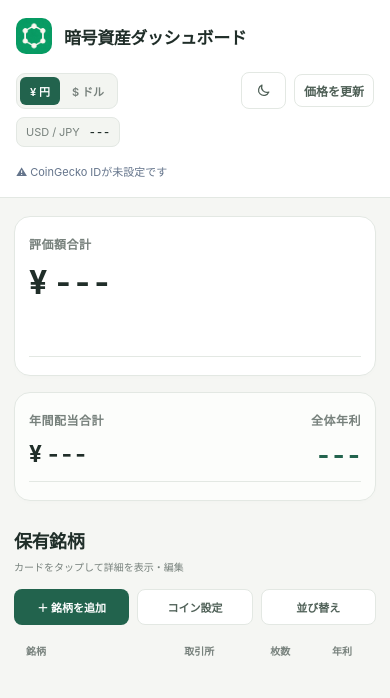
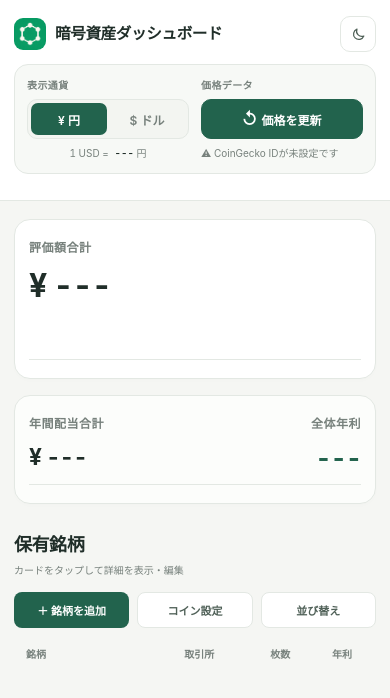
Before and after one commit to sadamaranu/crypto-dashboard, a plain HTML site: page index.html in a window 390 px wide. Drawn offline with Linux system fonts and the light colour scheme.

Commit message:
Group mobile header controls and clarify data status

```diff
--- a/index.html
+++ b/index.html
@@ -17,6 +17,7 @@ catch { document.documentElement.dataset.theme = 'light'; }
   --text-muted: #77817c;
   --accent: #22634d;
   --accent-h: #174c3a;
+  --sync-ok: #22634d;
   --hover-bg: #f7f9f6;
   --edit-ring: #a9c9b8;
   --total-bg: #f0f5f0;
@@ -36,12 +37,22 @@ header {
 header h1 { font-size: 19px; font-weight: 700; letter-spacing: -.025em; }
 .header-right { display: flex; align-items: center; gap: 10px; flex-wrap: wrap; }
 .rate-pill { background: #f3f5f1; border: 1px solid var(--border); border-radius: 8px; padding: 8px 12px; font-size: 11px; color: var(--text-muted); }
-.rate-pill span { color: var(--text); font-weight: 600; margin-left: 6px; }
+.rate-pill #rate-val { color: var(--text); font-weight: 600; margin-left: 6px; }
 .ts { font-size: 11px; color: #64748b; }
 .currency-switch { display: inline-flex; padding: 3px; gap: 2px; border: 1px solid var(--border); border-radius: 9px; background: #f3f5f1; }
 .currency-switch button { border: 0; border-radius: 6px; background: transparent; color: var(--text-muted); padding: 6px 10px; font-family: inherit; font-size: 11px; font-weight: 600; cursor: pointer; white-space: nowrap; }
 .currency-switch button[aria-pressed="true"] { background: var(--accent); color: #fff; }
 .currency-switch button:focus-visible { outline: 3px solid #a9c9b8; outline-offset: 2px; }
+
+.header-controls, .currency-control, .refresh-control { display: contents; }
+.control-label { display: none; }
+.header-right .rate-pill { order: 0; }
+.header-right .currency-switch { order: 1; }
+.header-right #sync-status { order: 2; }
+.header-right #ts { order: 3; }
+.header-right #theme-btn { order: 4; }
+.header-right #refresh-btn { order: 5; }
+.sync-label { color: var(--text-muted); margin-right: 6px; }
 
 /* ── BUTTONS ── */
 .btn {
@@ -233,14 +244,6 @@ tr.data-row.is-hidden td:not(.mob-actions) { opacity: .45; }
 
 /* ── スマホ ── */
 @media (max-width: 640px) {
-  /* Header */
-  header { padding: 10px 12px; gap: 8px; }
-  header h1 { font-size: 13px; }
-  .header-right { gap: 7px; }
-  .rate-pill { font-size: 11px; padding: 3px 8px; }
-  .btn-ghost #refresh-icon { display: none; }
-  #refresh-btn { justify-content: center; padding: 7px 9px; text-align: center; white-space: nowrap; }
-
   /* Summary cards */
   .summary { padding: 10px 12px 4px; gap: 10px; }
   .card { padding: 12px 12px 10px; }
@@ -370,13 +373,6 @@ header { border-bottom: 1px solid var(--border); }
   .card-value { font-size: 34px; }
 }
 @media (max-width: 640px) {
-  header { padding: 18px 16px; gap: 18px; }
-  header h1 { font-size: 17px; }
-  .brand-mark { width: 36px; height: 36px; border-radius: 10px; }
-  .header-right { width: 100%; gap: 8px; }
-  .rate-pill { font-size: 11px; padding: 7px 9px; margin-right: auto; }
-  #sync-status { order: 5; width: 100%; }
-  #sync-status:empty { display: none; }
   .summary { padding: 18px 14px 0; gap: 16px; }
   .card { padding: 18px 14px 12px; border-radius: 16px; }
   .card-value { font-size: 32px; }
@@ -490,15 +486,27 @@ header { border-bottom: 1px solid var(--border); }
 @media (max-width: 640px) {
   .holding-row-annual { column-gap: 10px; }
 }
+/* Mobile header: brand, grouped controls, then holdings sync status. */
 @media (max-width: 640px) {
-  .header-right { display: grid; grid-template-columns: minmax(0, 1fr) auto auto; width: 100%; align-items: center; gap: 8px; }
-  .currency-switch { grid-column: 1; grid-row: 1; justify-self: start; }
-  #theme-btn { grid-column: 2; grid-row: 1; }
-  #refresh-btn { grid-column: 3; grid-row: 1; }
-  .rate-pill { grid-column: 1 / 3; grid-row: 2; justify-self: start; margin: 0; }
-  #sync-status { grid-column: 1 / -1; grid-row: 3; justify-self: start; width: auto; }
-  #ts { grid-column: 3; grid-row: 2; text-align: center; }
-  #ts.price-alert { grid-column: 1 / -1; grid-row: 4; text-align: left; }
+  header { display: grid; grid-template-columns: minmax(0, 1fr) 36px; grid-template-areas: "brand theme" "controls controls" "sync sync"; align-items: center; gap: 12px 10px; padding: 16px 14px 14px; }
+  header .brand { grid-area: brand; min-width: 0; gap: 9px; }
+  header h1 { font-size: clamp(14px, 4vw, 17px); line-height: 1.4; white-space: nowrap; }
+  header .brand-mark { width: 32px; height: 32px; border-radius: 9px; }
+  .header-right { display: contents; }
+  .header-right #theme-btn { grid-area: theme; width: 36px; height: 36px; padding: 0; justify-content: center; border-radius: 10px; }
+  .header-controls { grid-area: controls; display: grid; grid-template-columns: minmax(0, 1fr) minmax(0, 1fr); gap: 12px; padding: 12px; background: var(--hover-bg); border: 1px solid var(--border); border-radius: 14px; }
+  .currency-control, .refresh-control { display: flex; flex-direction: column; min-width: 0; gap: 7px; }
+  .control-label { display: block; order: 0; color: var(--text-muted); font-size: 10px; font-weight: 600; letter-spacing: .04em; }
+  .header-right .currency-switch { order: 1; display: flex; width: 100%; height: 40px; padding: 3px; border-radius: 10px; }
+  .currency-switch button { flex: 1; min-width: 0; padding: 0 5px; font-size: 12px; border-radius: 7px; }
+  .header-right #refresh-btn { order: 1; width: 100%; height: 40px; justify-content: center; padding: 0 6px; border-radius: 10px; background: var(--accent); border-color: var(--accent); color: #fff; font-size: 12px; white-space: nowrap; }
+  #refresh-icon { display: inline-flex; width: 14px; align-items: center; justify-content: center; font-size: 17px; }
+  .header-controls .currency-control .rate-pill { order: 2; background: transparent; border: 0; padding: 0; margin: 0; font-size: 10px; line-height: 1.5; text-align: center; white-space: nowrap; }
+  .rate-pill #rate-val { margin-left: 3px; }
+  .header-right #ts { order: 2; min-width: 0; color: var(--text-muted); font-size: 10px; line-height: 1.5; text-align: center; overflow-wrap: anywhere; }
+  .header-right #ts.price-alert { text-align: left; }
+  .header-right #sync-status { grid-area: sync; min-width: 0; width: auto; font-size: 10px; line-height: 1.5; text-align: right; overflow-wrap: anywhere; }
+  #sync-status:empty { display: none; }
 }
 /* Dark theme */
 #theme-btn .icon-sun { display: none; }
@@ -508,6 +516,7 @@ html[data-theme="dark"] { color-scheme: dark;
   --bg: #101914; --surface: #19251e; --border: #35483b;
   --text: #eaf2eb; --text-muted: #a8b9ac;
   --accent: #317657; --accent-h: #398a66;
+  --sync-ok: #9addb2;
   --hover-bg: #24372b; --edit-ring: #6eaa84;
 }
 html[data-theme="dark"] .rate-pill,
@@ -545,19 +554,27 @@ html[data-theme="dark"] .map-item input[readonly] { background: #26362c !importa
 <header>
   <div class="brand"><img class="brand-mark" src="assets/header-icon.png" alt="" aria-hidden="true"><h1>暗号資産ダッシュボード</h1></div>
   <div class="header-right">
-    <div class="rate-pill">USD / JPY <span id="rate-val">---</span></div>
-    <div class="currency-switch" role="group" aria-label="表示通貨">
-      <button id="currency-jpy" type="button" onclick="setCurrency('JPY')" aria-pressed="true">¥ 円</button>
-      <button id="currency-usd" type="button" onclick="setCurrency('USD')" aria-pressed="false">$ ドル</button>
+    <div class="header-controls">
+      <div class="currency-control">
+        <span class="control-label">表示通貨</span>
+        <div class="currency-switch" role="group" aria-label="表示通貨">
+          <button id="currency-jpy" type="button" onclick="setCurrency('JPY')" aria-pressed="true">¥ 円</button>
+          <button id="currency-usd" type="button" onclick="setCurrency('USD')" aria-pressed="false">$ ドル</button>
+        </div>
+        <div class="rate-pill">1 USD = <span id="rate-val">---</span> 円</div>
+      </div>
+      <div class="refresh-control">
+        <span class="control-label">価格データ</span>
+        <button class="btn btn-ghost" id="refresh-btn" type="button" onclick="fetchPrices(true)">
+          <span id="refresh-icon" aria-hidden="true">↺</span><span>価格を更新</span>
+        </button>
+        <div class="ts" id="ts" role="status" aria-live="polite">価格: 未取得</div>
+      </div>
     </div>
-    <div class="ts" id="sync-status"></div>
-    <div class="ts" id="ts">未取得</div>
+    <div class="ts" id="sync-status" role="status" aria-live="polite"></div>
     <button class="btn btn-ghost" id="theme-btn" type="button" onclick="toggleTheme()" title="ダークモードに切り替え" aria-label="ダークモードに切り替え" aria-pressed="false">
       <svg class="icon-moon" width="15" height="15" viewBox="0 0 24 24" fill="none" stroke="currentColor" stroke-width="2" stroke-linecap="round" stroke-linejoin="round" aria-hidden="true"><path d="M20.5 14.5A8.5 8.5 0 0 1 9.5 3.5 8.5 8.5 0 1 0 20.5 14.5Z"/></svg>
       <svg class="icon-sun" width="15" height="15" viewBox="0 0 24 24" fill="none" stroke="currentColor" stroke-width="2" stroke-linecap="round" aria-hidden="true"><circle cx="12" cy="12" r="4"/><path d="M12 2v2m0 16v2M4.93 4.93l1.42 1.42m11.3 11.3 1.42 1.42M2 12h2m16 0h2M4.93 19.07l1.42-1.42m11.3-11.3 1.42-1.42"/></svg>
-    </button>
-    <button class="btn btn-ghost" id="refresh-btn" onclick="fetchPrices(true)">
-      <span id="refresh-icon">↺</span><span>価格を更新</span>
     </button>
   </div>
 </header>
@@ -1713,10 +1730,10 @@ function setSyncStatus(status, msg = '') {
   let html = '', color = '#64748b';
   if (status === 'pending')  { html = '☁ 同期待ち…';  color = '#94a3b8'; }
   if (status === 'syncing')  { html = '<span class="spin" style="border-color:#475569;border-top-color:#93c5fd;"></span> 同期中…'; color = '#94a3b8'; }
-  if (status === 'ok')       { html = '☁ 同期済み ' + new Date().toLocaleTimeString('ja-JP',{hour:'2-digit',minute:'2-digit'}); color = '#10b981'; }
+  if (status === 'ok')       { html = '☁ 同期済み ' + new Date().toLocaleTimeString('ja-JP',{hour:'2-digit',minute:'2-digit'}); color = 'var(--sync-ok)'; }
   if (status === 'error')    { html = '⚠ 同期失敗: ' + msg; color = '#ef4444'; }
   if (status === 'none')     { html = ''; }
-  if (el)  { el.innerHTML = html; el.style.color = color; }
+  if (el)  { el.innerHTML = html ? '<span class="sync-label">保有データ</span>' + html : ''; el.style.color = color; }
   if (mel) { mel.innerHTML = html; mel.style.color = color; }
 }
 
```
